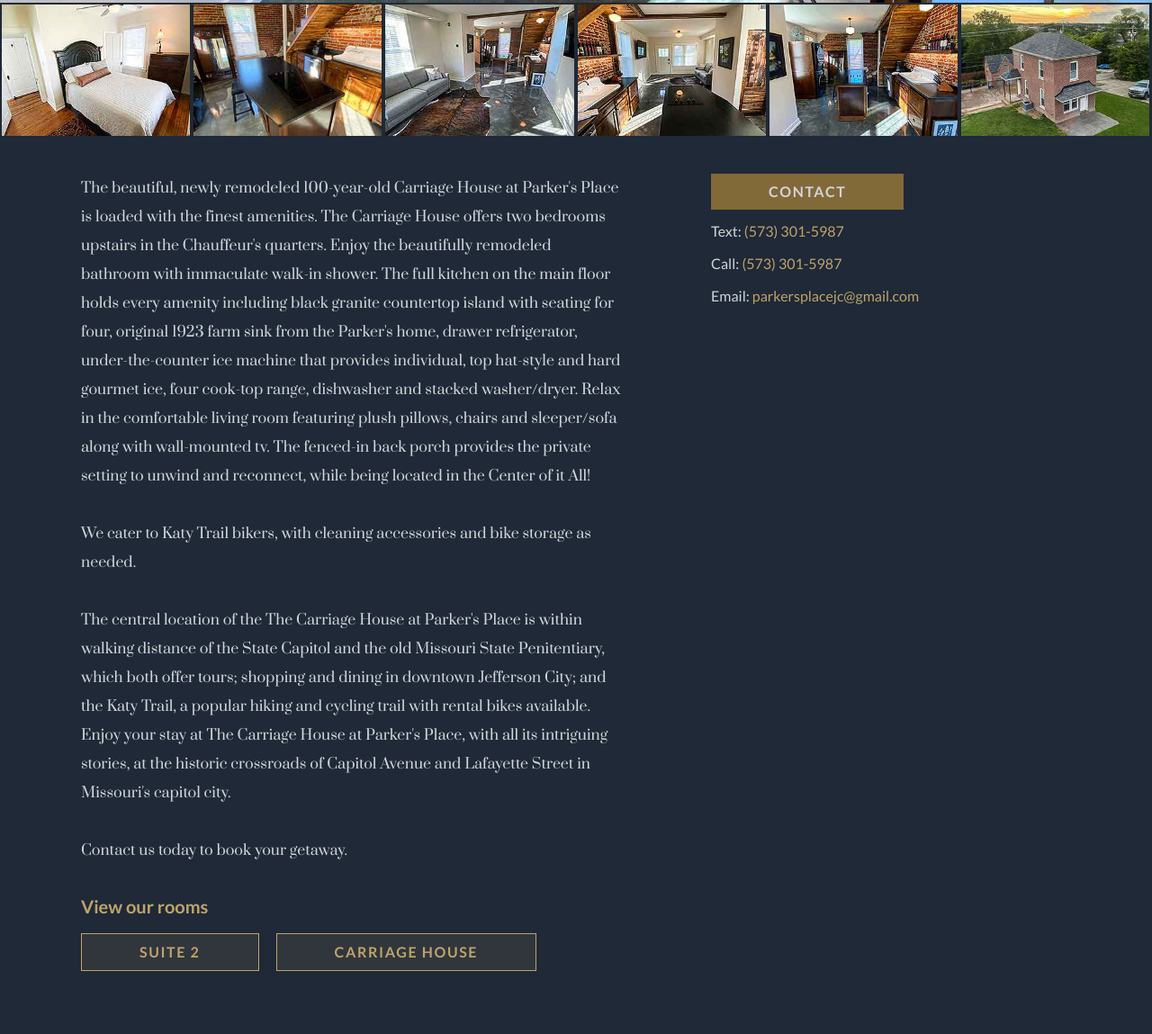
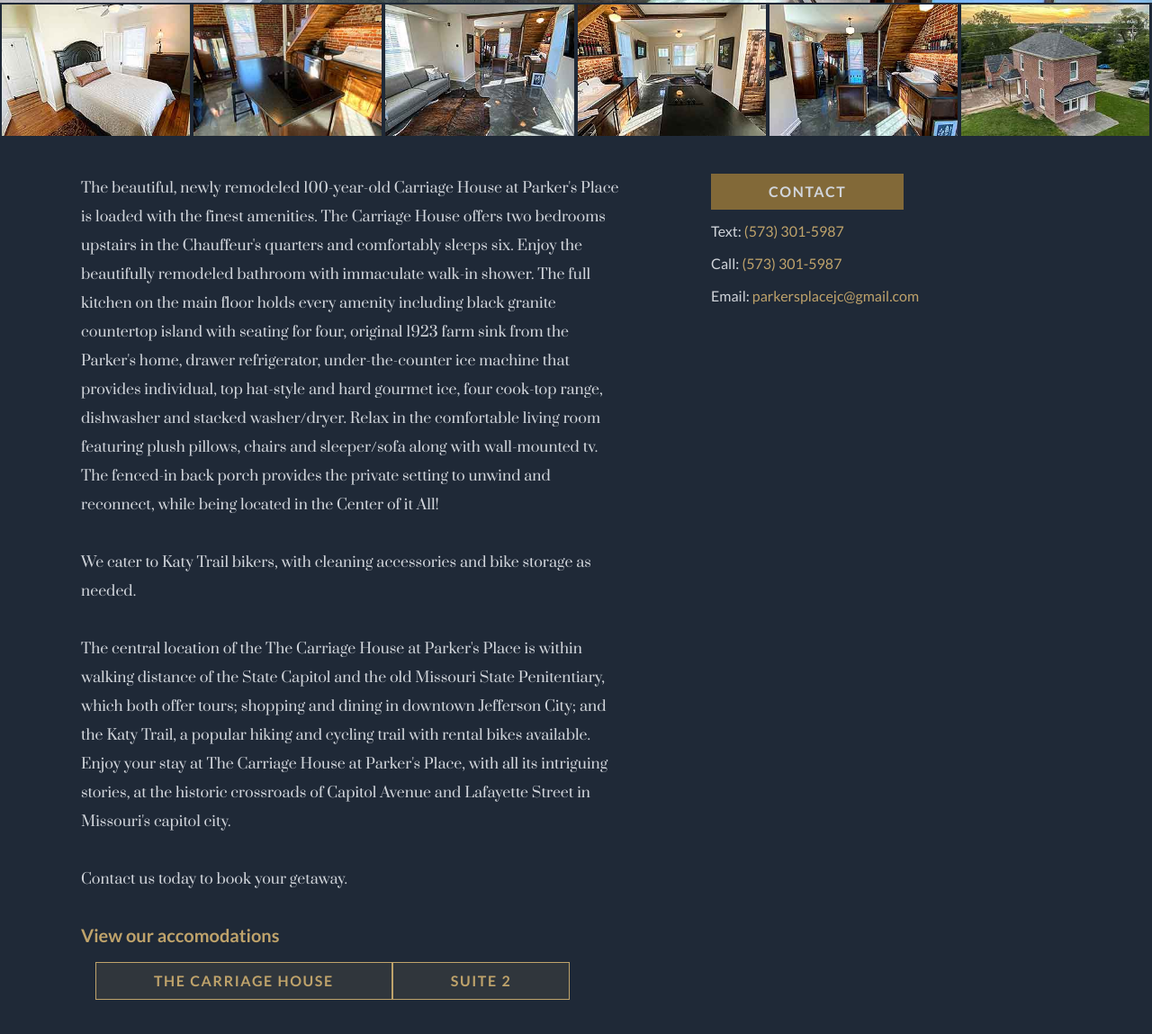
Before and after one commit to jtylermurphy/parkersplacejc, a website: page dist/carriagehouse.html in a window 1280 px wide. Shown: the part 677-1826 px from the top of the page at 90% size. Before the commit the page ends 1796 px from the top, so only its background shows below. Drawn offline with nearby package versions, Linux system fonts and the light colour scheme.

Commit message:
update links

```diff
--- a/dist/carriagehouse.html
+++ b/dist/carriagehouse.html
@@ -169,17 +169,17 @@
         <p class="font-serif text-left text-gray-300 leading-8">
           The beautiful, newly remodeled 100-year-old Carriage House at Parker's
           Place is loaded with the finest amenities. The Carriage House offers
-          two bedrooms upstairs in the Chauffeur's quarters. Enjoy the
-          beautifully remodeled bathroom with immaculate walk-in shower. The
-          full kitchen on the main floor holds every amenity including black
-          granite countertop island with seating for four, original 1923 farm
-          sink from the Parker's home, drawer refrigerator, under-the-counter
-          ice machine that provides individual, top hat-style and hard gourmet
-          ice, four cook-top range, dishwasher and stacked washer/dryer. Relax
-          in the comfortable living room featuring plush pillows, chairs and
-          sleeper/sofa along with wall-mounted tv. The fenced-in back porch
-          provides the private setting to unwind and reconnect, while being
-          located in the Center of it All!
+          two bedrooms upstairs in the Chauffeur's quarters and comfortably
+          sleeps six. Enjoy the beautifully remodeled bathroom with immaculate
+          walk-in shower. The full kitchen on the main floor holds every amenity
+          including black granite countertop island with seating for four,
+          original 1923 farm sink from the Parker's home, drawer refrigerator,
+          under-the-counter ice machine that provides individual, top hat-style
+          and hard gourmet ice, four cook-top range, dishwasher and stacked
+          washer/dryer. Relax in the comfortable living room featuring plush
+          pillows, chairs and sleeper/sofa along with wall-mounted tv. The
+          fenced-in back porch provides the private setting to unwind and
+          reconnect, while being located in the Center of it All!
         </p>
 
         <p class="font-serif text-left text-gray-300 leading-8 mt-8">
@@ -201,18 +201,20 @@
         <p class="font-serif text-left text-gray-300 leading-8 mt-8">
           Contact us today to book your getaway.
         </p>
-        <h2 class="text-xl text-gold-500 font-bold mt-8">View our rooms</h2>
+        <h2 class="text-xl text-gold-500 font-bold mt-8">
+          View our accomodations
+        </h2>
+
         <a
+          href="carriagehouse.html"
+          class="h2 uppercase p-2 px-16 inline-block font-bold tracking-widest text-gold-500 mt-4 ml-4 border-gold-500 border bg-gold-500/10 hover:bg-gold-500 hover:text-gray-800"
+        >
+          The Carriage House</a
+        ><a
           href="suite2.html"
           class="h2 uppercase p-2 px-16 inline-block font-bold tracking-widest mt-4 text-gold-500 border-gold-500 border bg-gold-500/10 hover:bg-gold-500 hover:text-gray-800"
         >
           Suite 2</a
-        >
-        <a
-          href="carriagehouse.html"
-          class="h2 uppercase p-2 px-16 inline-block font-bold tracking-widest text-gold-500 mt-4 ml-4 border-gold-500 border bg-gold-500/10 hover:bg-gold-500 hover:text-gray-800"
-        >
-          Carriage House</a
         >
       </div>
       <div class="text-gray-300 mx-auto mt-12 md:mt-0 md:w-1/3">
```
Also changed, not shown: dist/index.html (+9 -7 lines), dist/suite2.html (+9 -7 lines).
